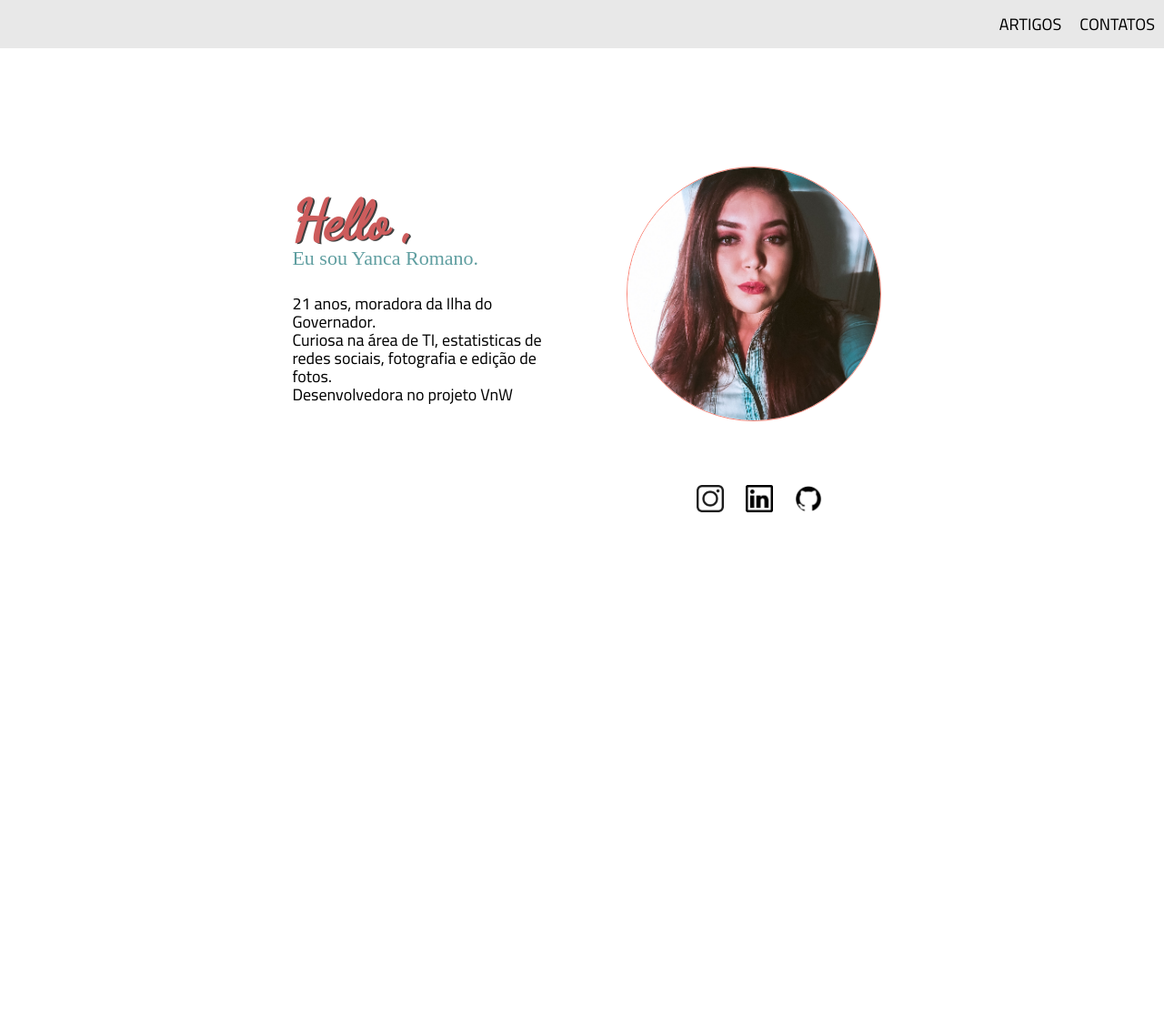
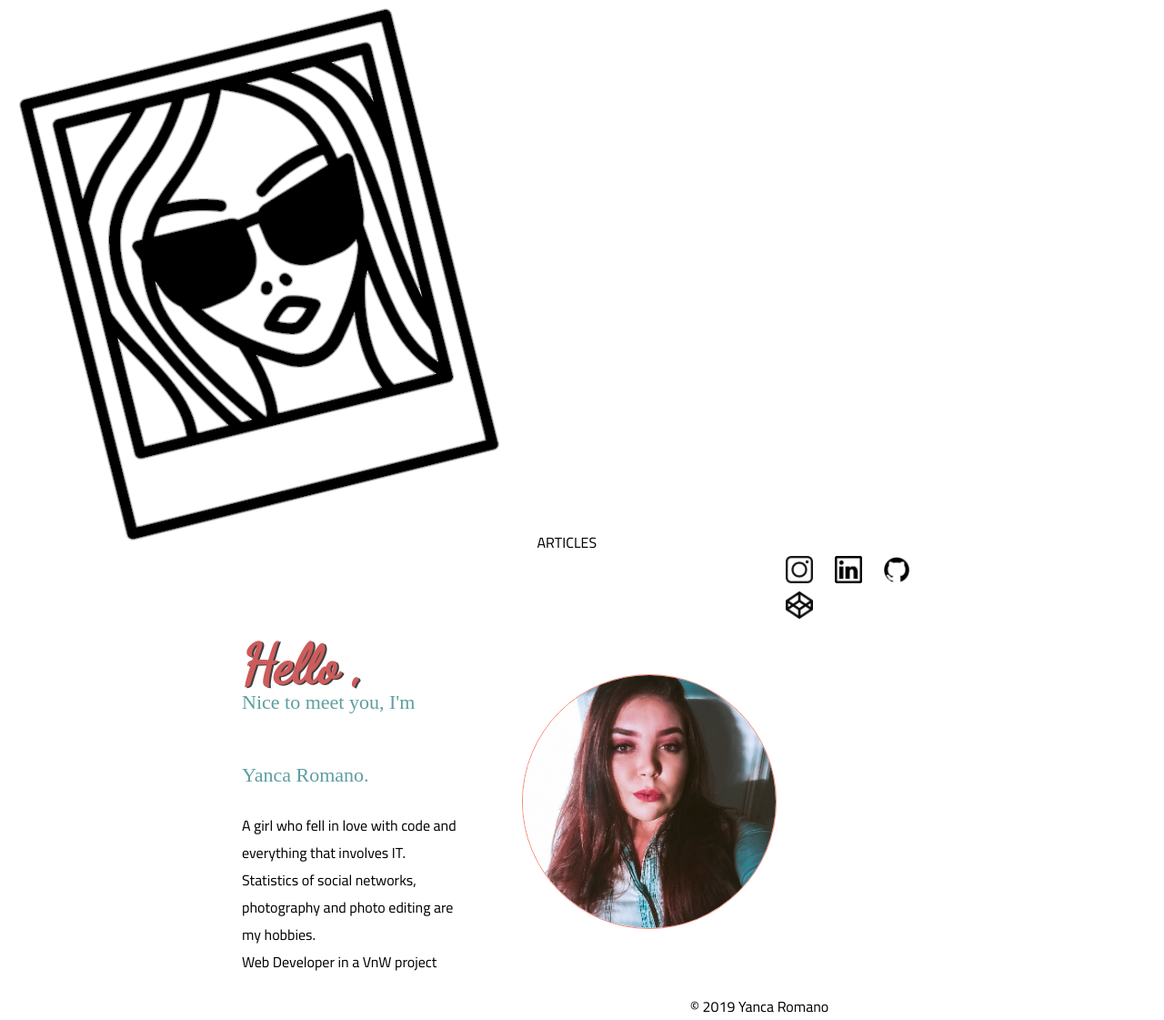
Before and after one commit to YancaRomano/profile-test, a plain HTML site: page index.html in a window 1280 px wide. Shown: the whole page at 91% size. Before the commit the page ends 800 px from the top, so only its background shows below. Drawn offline with Linux system fonts and the light colour scheme; a web font is replaced by a local one.

Commit message:
Adiconando title e novo ahref

```diff
--- a/index.html
+++ b/index.html
@@ -1,37 +1,40 @@
 <!DOCTYPE html>
 <html lang="pt-br">
 	<head>
-		<title>Yanca Romano</title>
+		<title>Home | Yanca - About me </title>
 		<meta charset="utf-8">
 		<link rel="stylesheet" href="style.css">
 		<link href="https://fonts.googleapis.com/css?family=Cairo|Dancing+Script|ZCOOL+XiaoWei" rel="stylesheet">
 		<link rel="shortcut icon" type="image/x-icon" href="assets/favicon.ico">
+		<meta name="viewport" content="width=device-width, initial-scale=1.0">
 	</head>
 	<body>
 		<header>
-			<nav class="containerNav">
-				<a href="">ARTIGOS</a>
-				<a href="">CONTATOS</a>
-			</nav>
+			<a href="#"><img src="assets/agirl.png" alt="home" class="home-logo"></a>
+			<a class="menu" href="#">ARTICLES</a>
 		</header>
 		<main>
 			<section class="containerOne">
 				<div class="containerTwo">
 					<h1 class="title">Hello ,</h1>
-					<p class="subtitle">Eu sou Yanca Romano.</p>
-					<p class="paragrafo">21 anos, moradora da Ilha do Governador.
-					<p class="paragrafo">Curiosa na área de TI, estatisticas de redes sociais, fotografia e edição de fotos.</p>
-					<p class="paragrafo">Desenvolvedora no projeto VnW</p>
+					<p class="subtitle">Nice to meet you, I'm Yanca Romano.</p>
+					<div class="block_text">
+					<p class="text">A girl who fell in love with code and everything that involves IT.</p>
+					<p class="text">Statistics of social networks, photography and photo editing are my hobbies.</p>
+					<p class="text">Web Developer in a VnW project</p>
+					</div>
 				</div>
 				<img src="assets/yanca.jpeg" alt="foto de apresentação" class="profile-image">
+				<div class="social-network">
+					<a href="https://www.instagram.com/yancaromano/"><img src="assets/instagram.png" title="Link to my Instagram" class="social-image"></a>
+					<a href="https://www.linkedin.com/in/yanca-romano-048375183/"><img src="assets/linkedin.png" title="Link to my Linkedin" class="social-image"></a>
+					<a href="https://github.com/YancaRomano/"><img src="assets/github.png" title="Link to my Github" class="social-image"></a>
+					<a href="https://codepen.io/yancaromano/"><img src="assets/codepen.png" title="Link to my Codepen" class="social-image"></a>
+				</div>
 			</section>
 		</main>
 		<footer>
-			<div>
-			<a href="https://www.instagram.com/yancaromano/"><img src="assets/instagram.png" alt="icon do instagram" class="social-image"></a>
-			<a href="https://www.linkedin.com/in/yanca-romano-048375183/"><img src="assets/linkedin.png" alt="icon do linkedin" class="social-image"></a>
-			<a href="https://github.com/YancaRomano/"><img src="assets/github.png" alt="icon do github" class="social-image"></a>
-			</div>
+			© 2019 Yanca Romano
 		</footer>
 	</body>
 </html>
```
